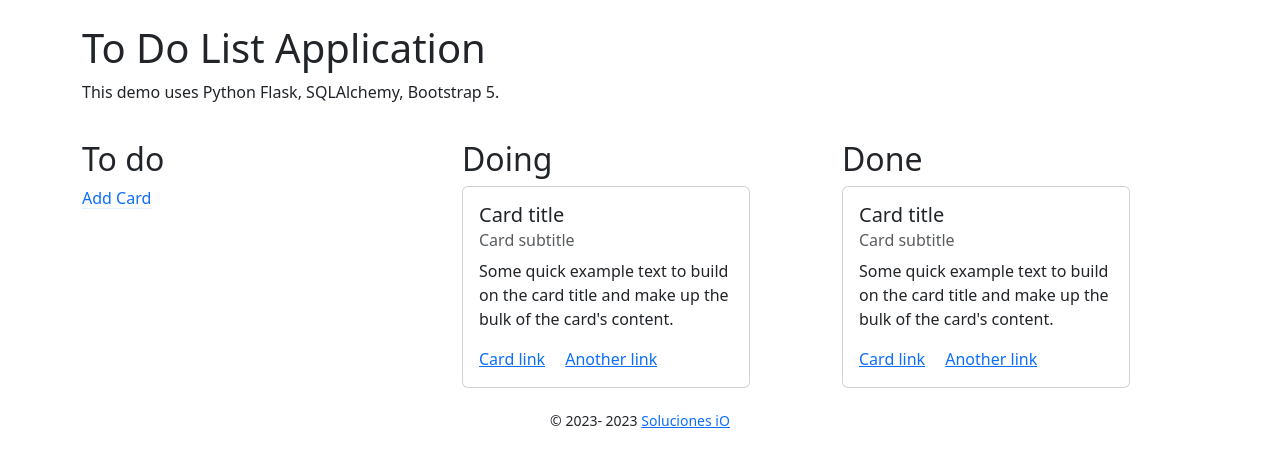
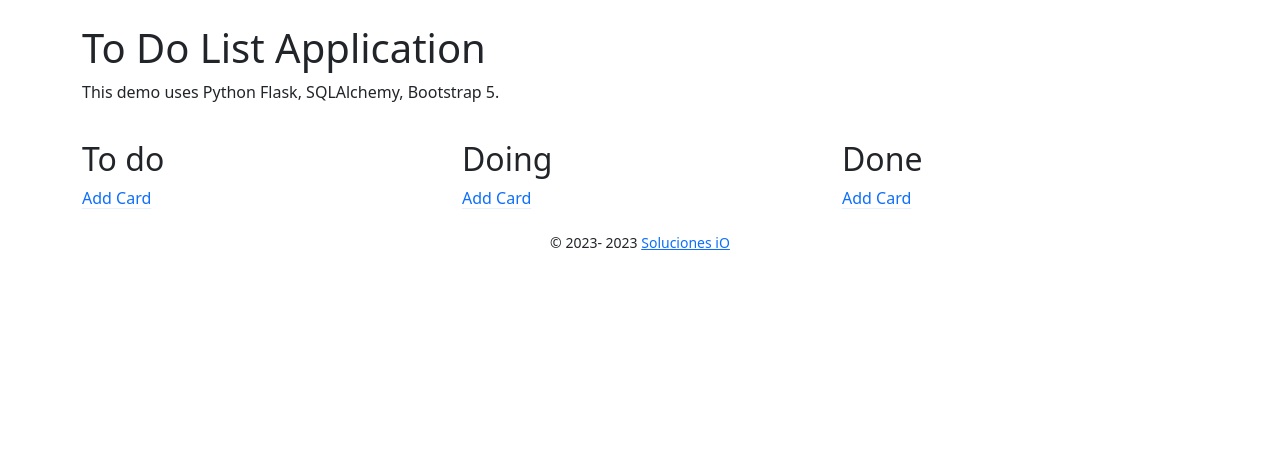
Before and after one commit to ricardovelero/Python-Flask-Bootstrap-Todo, a Flask app: page / in a window 1280 px wide. Shown: the part 56-523 px from the top of the page. Run offline with Flask 3, Linux system fonts and the light colour scheme; data that the repository does not hold is empty; some libraries are stand-ins or nearby versions.

Commit message:
Set cards depending on status

```diff
--- a/templates/index.html
+++ b/templates/index.html
@@ -9,6 +9,7 @@
     <div class="col-md-4">
         <h2>To do</h2>
         {% for todo in all_todos: %}
+            {% if todo.status == 'todo' %}
             <div class="card" style="width: 18rem;"">
                 <div class="card-body">
                     <a href="{{ url_for('show_todo', id=todo.id) }}">
@@ -19,40 +20,56 @@
                     <p class="card-text">
                         {{todo.body|safe}}
                     </p>
-                    <a href="#" class="card-link">"Doing"</a>
-                    <a href="#" class="card-link">"Done"</a>
+                    <a href="{{ url_for('change_status', id=todo.id, status='doing')}}" class="card-link">"Doing"</a>
+                    <a href="{{ url_for('change_status', id=todo.id, status='done')}}" class="card-link">"Done"</a>
                 </div>
             </div>
+            {% endif %}
         {% endfor %}
-        <a href="{{ url_for('add_todo') }}"
+        <a href="{{ url_for('add_todo', status='todo') }}"
         class="mt-3 link-offset-2 link-underline link-underline-opacity-10"
         >{{ render_icon('plus') }} Add Card</a>
     </div>
     <div class="col-md-4">
         <h2>Doing</h2>
-        <div class="card" style="width: 18rem;">
-            <div class="card-body">
-                <h5 class="card-title">Card title</h5>
-                <h6 class="card-subtitle mb-2 text-body-secondary">Card subtitle</h6>
-                <p class="card-text">Some quick example text to build on the card title and make up the bulk of the card's
-                    content.</p>
-                <a href="#" class="card-link">Card link</a>
-                <a href="#" class="card-link">Another link</a>
-            </div>
-        </div>
+        {% for todo in all_todos: %}
+            {% if todo.status == 'doing' %}
+                <div class="card" style="width: 18rem;"">
+                    <div class=" card-body">
+                        <a href="{{ url_for('show_todo', id=todo.id) }}">
+                            <h5 class="card-title">{{todo.title}}</h5>
+                        </a>
+                        <p class="card-text">{{todo.body|safe}}</p>
+                        <a href="{{ url_for('change_status', id=todo.id, status='todo')}}" class="card-link">"To Do"</a>
+                        <a href="{{ url_for('change_status', id=todo.id, status='done')}}" class="card-link">"Done"</a>
+                    </div>
+                </div>
+            {% endif %}
+        {% endfor %}
+        <a href="{{ url_for('add_todo', status='doing') }}" class="mt-3 link-offset-2 link-underline link-underline-opacity-10">
+            {{ render_icon('plus') }} Add Card
+        </a>
     </div>
     <div class="col-md-4">
         <h2>Done</h2>
-        <div class="card" style="width: 18rem;">
-            <div class="card-body">
-                <h5 class="card-title">Card title</h5>
-                <h6 class="card-subtitle mb-2 text-body-secondary">Card subtitle</h6>
-                <p class="card-text">Some quick example text to build on the card title and make up the bulk of the card's
-                    content.</p>
-                <a href="#" class="card-link">Card link</a>
-                <a href="#" class="card-link">Another link</a>
-            </div>
-        </div>
+        {% for todo in all_todos: %}
+            {% if todo.status == 'done' %}
+                <div class="card" style="width: 18rem;"">
+                    <div class=" card-body">
+                        <a href="{{ url_for('show_todo', id=todo.id) }}">
+                            <h5 class="card-title">{{todo.title}}</h5>
+                        </a>
+                        <p class="card-text">{{todo.body|safe}}</p>
+                        <a href="{{ url_for('change_status', id=todo.id, status='todo')}}" class="card-link">"To Do"</a>
+                        <a href="{{ url_for('change_status', id=todo.id, status='doing')}}" class="card-link">"Doing"</a>
+                    </div>
+                </div>
+            {% endif %}
+        {% endfor %}
+        <a href="{{ url_for('add_todo', status='done') }}"
+            class="mt-3 link-offset-2 link-underline link-underline-opacity-10">
+                {{ render_icon('plus') }} Add Card
+        </a>
     </div>
 </div>
 
```
